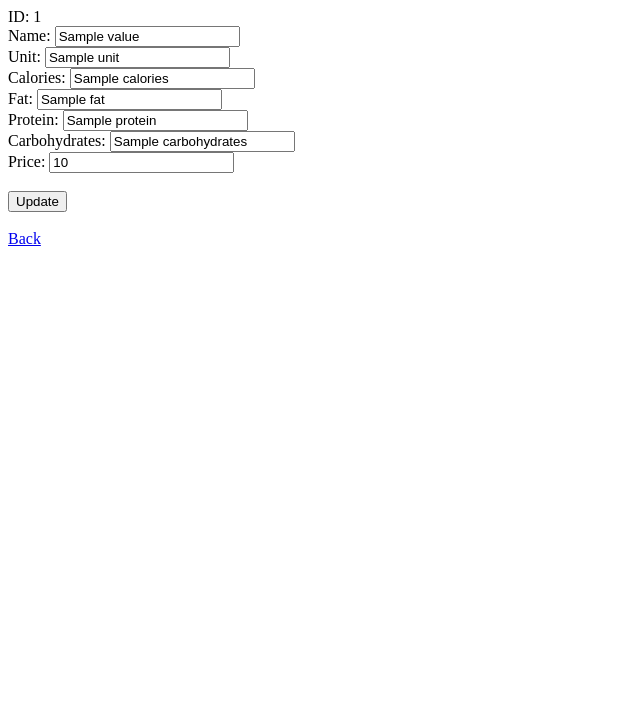
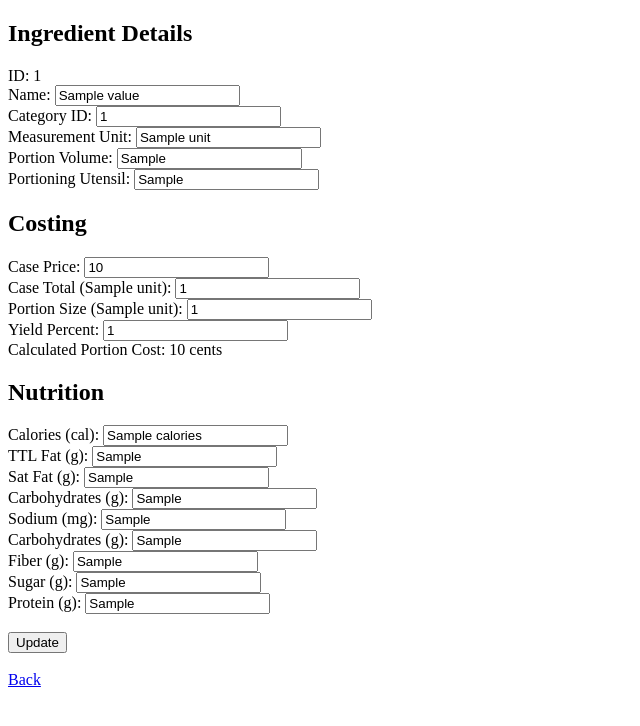
Before and after one commit to alcohan/RecipeBuilderAPI, a Flask app: template templates/sample_update.html in a window 1280 px wide. Shown: the top 726 px of the page, without its empty margins (0-640 px from the left). Run offline with Flask 2, Linux system fonts and the light colour scheme; the template is opened without the code that fills it: most values are stand-ins (such as "Sample title", 1, 10 or a date in 2020).

Commit message:
Implemented Ingredients table for SaladBuilder conversion

```diff
--- a/demo.py
+++ b/demo.py
@@ -14,5 +14,5 @@ def recipe_page(recipe_id):
 
 @demo.route('/test/ingredients/<ingredient_id>',methods=["GET"])
 def updatePage(ingredient_id):
-    result = execute_query_with_params('select_ingredient', (ingredient_id))[0]
-    return render_template('sample_update.html', value=result[0])
+    result = execute_query_with_params('select_ingredient', (ingredient_id))[0][0]
+    return render_template('sample_update.html', value=result, portioncost=round(result.PortionCost*100,2))
--- a/docker-compose.yml
+++ b/docker-compose.yml
@@ -12,4 +12,4 @@ services:
       - FLASK_APP=app.py
       - FLASK_ENV=development
       - SERVER 192.168.7.122:1433
-      - DATABASE TestDB
+      - DATABASE SaladBuilder
--- a/sql/select_all_recipes.sql
+++ b/sql/select_all_recipes.sql
@@ -1,13 +1,11 @@
 SELECT
     Recipes.Name,
     Recipes.RecipeID,
-    Recipes.Servings,
-    Recipes.PreparationTime,
     SUM(Ingredients.Calories * RecipeIngredients.Quantity) as TotalCalories,
-    SUM(Ingredients.Fat * RecipeIngredients.Quantity) as TotalFat,
-    SUM(Ingredients.Protein * RecipeIngredients.Quantity) as TotalProtein,
-    SUM(Ingredients.Carbohydrates * RecipeIngredients.Quantity) as TotalCarbohydrates,
-    SUM(Ingredients.CurrentPrice * RecipeIngredients.Quantity) as TotalPrice,
+    SUM(Ingredients.TTLFatGrams * RecipeIngredients.Quantity) as TotalFat,
+    SUM(Ingredients.ProteinGrams * RecipeIngredients.Quantity) as TotalProtein,
+    SUM(Ingredients.CarbohydratesGrams * RecipeIngredients.Quantity) as TotalCarbohydrates,
+    SUM(Ingredients.PortionCost * RecipeIngredients.Quantity) as TotalPrice,
     COUNT(RecipeIngredients.RecipeIngredientID) as IngredientQty
 FROM
     Recipes
@@ -15,6 +13,4 @@ FROM
     LEFT JOIN Ingredients ON RecipeIngredients.IngredientID = Ingredients.IngredientID
 GROUP BY
     Recipes.Name,
-    Recipes.Servings,
-    Recipes.PreparationTime,
     Recipes.RecipeID
--- a/sql/select_recipe_nutrition.sql
+++ b/sql/select_recipe_nutrition.sql
@@ -1,13 +1,11 @@
 SELECT
     Recipes.Name,
     Recipes.RecipeID,
-    Recipes.Servings,
-    Recipes.PreparationTime,
     SUM(Ingredients.Calories * RecipeIngredients.Quantity) as TotalCalories,
-    SUM(Ingredients.Fat * RecipeIngredients.Quantity) as TotalFat,
-    SUM(Ingredients.Protein * RecipeIngredients.Quantity) as TotalProtein,
-    SUM(Ingredients.Carbohydrates * RecipeIngredients.Quantity) as TotalCarbohydrates,
-    SUM(Ingredients.CurrentPrice * RecipeIngredients.Quantity) as TotalPrice,
+    SUM(Ingredients.TTLFatGrams * RecipeIngredients.Quantity) as TotalFat,
+    SUM(Ingredients.ProteinGrams * RecipeIngredients.Quantity) as TotalProtein,
+    SUM(Ingredients.CarbohydratesGrams * RecipeIngredients.Quantity) as TotalCarbohydrates,
+    SUM(Ingredients.PortionCost * RecipeIngredients.Quantity) as TotalPrice,
     COUNT(RecipeIngredients.RecipeIngredientID) as IngredientQty
 FROM
     Recipes
@@ -17,6 +15,4 @@ WHERE
     Recipes.RecipeID = :placeholder
 GROUP BY
     Recipes.Name,
-    Recipes.Servings,
-    Recipes.PreparationTime,
     Recipes.RecipeID
--- a/sql/update_ingredient.sql
+++ b/sql/update_ingredient.sql
@@ -3,10 +3,20 @@ UPDATE
 SET
     Name = :name,
     Unit = :unit,
+    PortionVolume = :portionvol,
+    CasePrice = :caseprice,
+    CaseSize = :casesize,
+    PortionSize = :portionsize,
+    PortionUtensil = :utensil,
+    YieldPercent = :yield,
     Calories = :calories,
-    Fat = :fat,
-    Protein = :protein,
-    Carbohydrates = :carbs,
-    CurrentPrice = :price
+    TTLFatGrams = :ttlfat,
+    SatFatGrams = :satfat,
+    CholesterolMiligrams = :choles,
+    SodiumMiligrams = :sodium,
+    CarbohydratesGrams = :carbs,
+    FiberGrams = :fiber,
+    SugarGrams = :sugar,
+    ProteinGrams = :protein
 WHERE
     IngredientID = :id
--- a/templates/recipe.html
+++ b/templates/recipe.html
@@ -10,16 +10,12 @@
 <table>
     <thead>
         <tr>
-            <th>Servings</th>
-            <th>Preptime</th>
             <th># of Ingredients</th>
             <th>Nutrition</th>
         </tr>
     </thead>
     <tbody id="recipe-info-table">
         <tr>
-            <td>{{value.Servings}}</td>
-            <td>{{value.PreparationTime}}</td>
             <td>{{value.IngredientQty}}</td>
             <td>{{value.TotalCalories}} cal</td>
         </tr>
--- a/templates/sample_update.html
+++ b/templates/sample_update.html
@@ -6,30 +6,70 @@
     </head>
     <body>
         <form id="updateForm">
+            <h2>Ingredient Details</h2>
             <label>ID: {{value.IngredientID}}</label>
             <br>
             <label for="name">Name:</label>
             <input type="text" id="name" name="name" value="{{value.Name}}" required>
             <br>
-            <label for="unit">Unit:</label>
+            <label for="catid">Category ID:</label>
+            <input type="text" id="catid" name="catid" value="{{value.CategoryID}}" required>
+            <br>
+            <label for="unit">Measurement Unit:</label>
             <input type="text" id="unit" name="unit" value="{{value.Unit}}" required>
             <br>
-            <label for="calories">Calories:</label>
+            <label for="portionvol">Portion Volume:</label>
+            <input type="text" id="portionvol" name="portionvol" value="{{value.PortionVolume}}" required>
+            <br>
+            <label for="utensil">Portioning Utensil:</label>
+            <input type="text" id="utensil" name="utensil" value="{{value.PortionUtensil}}" required>
+            <br>
+            <h2>Costing</h2>
+            <label for="caseprice">Case Price:</label>
+            <input type="text" id="caseprice" name="caseprice" value="{{value.CasePrice}}" required>
+            <br>
+            <label for="casesize">Case Total ({{value.Unit}}):</label>
+            <input type="text" id="casesize" name="casesize" value="{{value.CaseSize}}" required>
+            <br>
+            <label for="portionsize">Portion Size ({{value.Unit}}):</label>
+            <input type="text" id="portionsize" name="portionsize" value="{{value.PortionSize}}" required>
+            <br>
+            <label for="yield">Yield Percent:</label>
+            <input type="text" id="yield" name="yield" value="{{value.YieldPercent}}" required>
+            <br>
+            <label>Calculated Portion Cost: {{portioncost}} cents</label>
+            <br>
+            <h2>Nutrition</h2>
+            <label for="calories">Calories (cal):</label>
             <input type="text" id="calories" name="calories" value="{{value.Calories}}" required>
             <br>
-            <label for="fat">Fat:</label>
-            <input type="text" id="fat" name="fat" value="{{value.Fat}}" required>
+            <label for="ttlfat">TTL Fat (g):</label>
+            <input type="text" id="ttlfat" name="ttlfat" value="{{value.TTLFatGrams}}" required>
             <br>
-            <label for="protein">Protein:</label>
-            <input type="text" id="protein" name="protein" value="{{value.Protein}}" required>
+            <label for="satfat">Sat Fat (g):</label>
+            <input type="text" id="satfat" name="satfat" value="{{value.SatFatGrams}}" required>
             <br>
-            <label for="carbs">Carbohydrates:</label>
-            <input type="text" id="carbs" name="carbs" value="{{value.Carbohydrates}}" required>
+            <label for="choles">Carbohydrates (g):</label>
+            <input type="text" id="choles" name="choles" value="{{value.CholesterolMiligrams}}" required>
             <br>
-            <label for="price">Price:</label>
-            <input type="text" id="price" name="price" value="{{value.CurrentPrice}}" required>
+            <label for="sodium">Sodium (mg):</label>
+            <input type="text" id="sodium" name="sodium" value="{{value.SodiumMiligrams}}" required>
+            <br>
+            <label for="carbs">Carbohydrates (g):</label>
+            <input type="text" id="carbs" name="carbs" value="{{value.CarbohydratesGrams}}" required>
+            <br>
+            <label for="fiber">Fiber (g):</label>
+            <input type="text" id="fiber" name="fiber" value="{{value.FiberGrams}}" required>
+            <br>
+            <label for="sugar">Sugar (g):</label>
+            <input type="text" id="sugar" name="sugar" value="{{value.SugarGrams}}" required>
+            <br>
+            <label for="protein">Protein (g):</label>
+            <input type="text" id="protein" name="protein" value="{{value.ProteinGrams}}" required>
+
             <br><br>
             <input type="button" value="Update" onclick="submitForm()">
+            <div id="success"></div>
         </form>
     </body>
     <br>
@@ -48,6 +88,7 @@
                 contentType: "application/json",
                 data: JSON.stringify(formData),
                 success: function(data) {
+                    $("#success").append("Success");
                     console.log(data);
                 }
             });
```
Also changed, not shown: templates/test.html (+5 -7 lines), 1 other file.
